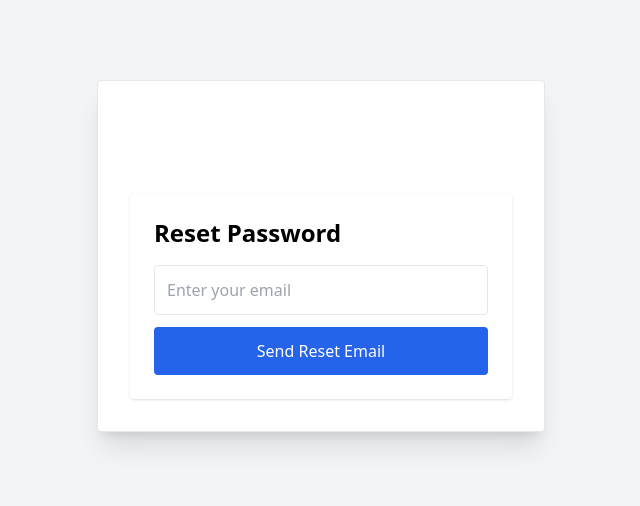
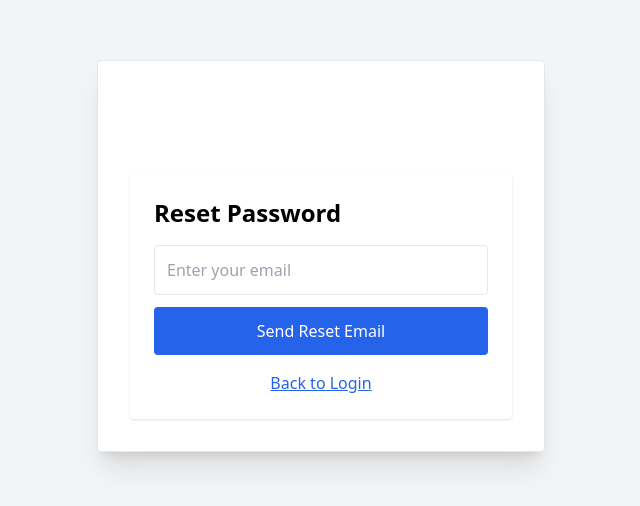
Before and after one commit to brettkues/cardealer-ai, a Next.js app: page /auth/reset in a window 1280 px wide. Shown: the part 144-650 px from the top of the page, without its empty margins (319-959 px from the left). Built offline with nearby package versions, Linux system fonts and the light colour scheme.

Commit message:
Update page.js

```diff
--- a/app/auth/reset/page.js
+++ b/app/auth/reset/page.js
@@ -3,6 +3,7 @@
 import { useState } from "react";
 import { auth } from "@/lib/firebase";
 import { sendPasswordResetEmail } from "firebase/auth";
+import Link from "next/link";
 
 export default function ResetPage() {
   const [email, setEmail] = useState("");
@@ -42,6 +43,12 @@ export default function ResetPage() {
 
       {message && <p className="text-green-600 mt-3">{message}</p>}
       {error && <p className="text-red-600 mt-3">{error}</p>}
+
+      <div className="mt-4 text-center">
+        <Link href="/auth/login" className="text-blue-600 underline">
+          Back to Login
+        </Link>
+      </div>
     </div>
   );
 }
```
